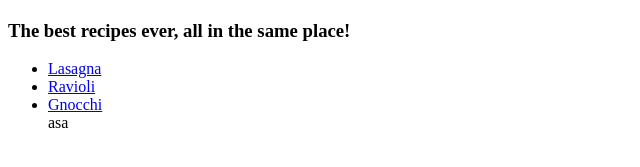
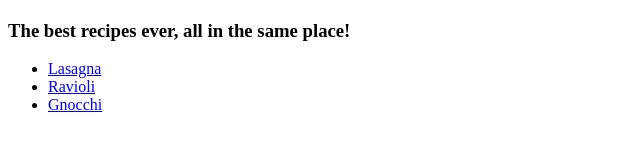
Before and after one commit to juanazzurro2/odin-recipes, a plain HTML site: page index.html in a window 1280 px wide. Shown: the part 393-560 px from the top of the page, 0-640 px from the left. Drawn offline with Linux system fonts and the light colour scheme.

Commit message:
final draft

```diff
--- a/index.html
+++ b/index.html
@@ -13,7 +13,7 @@
         <li><a href="recipes/lasagna.html">Lasagna</a></li>
         <li><a href="recipes/ravioli.html">Ravioli</a></li>
         <li><a href="recipes/gnocchi.html">Gnocchi</a></li>
-        asa
+
     </ul>
 
 
```
